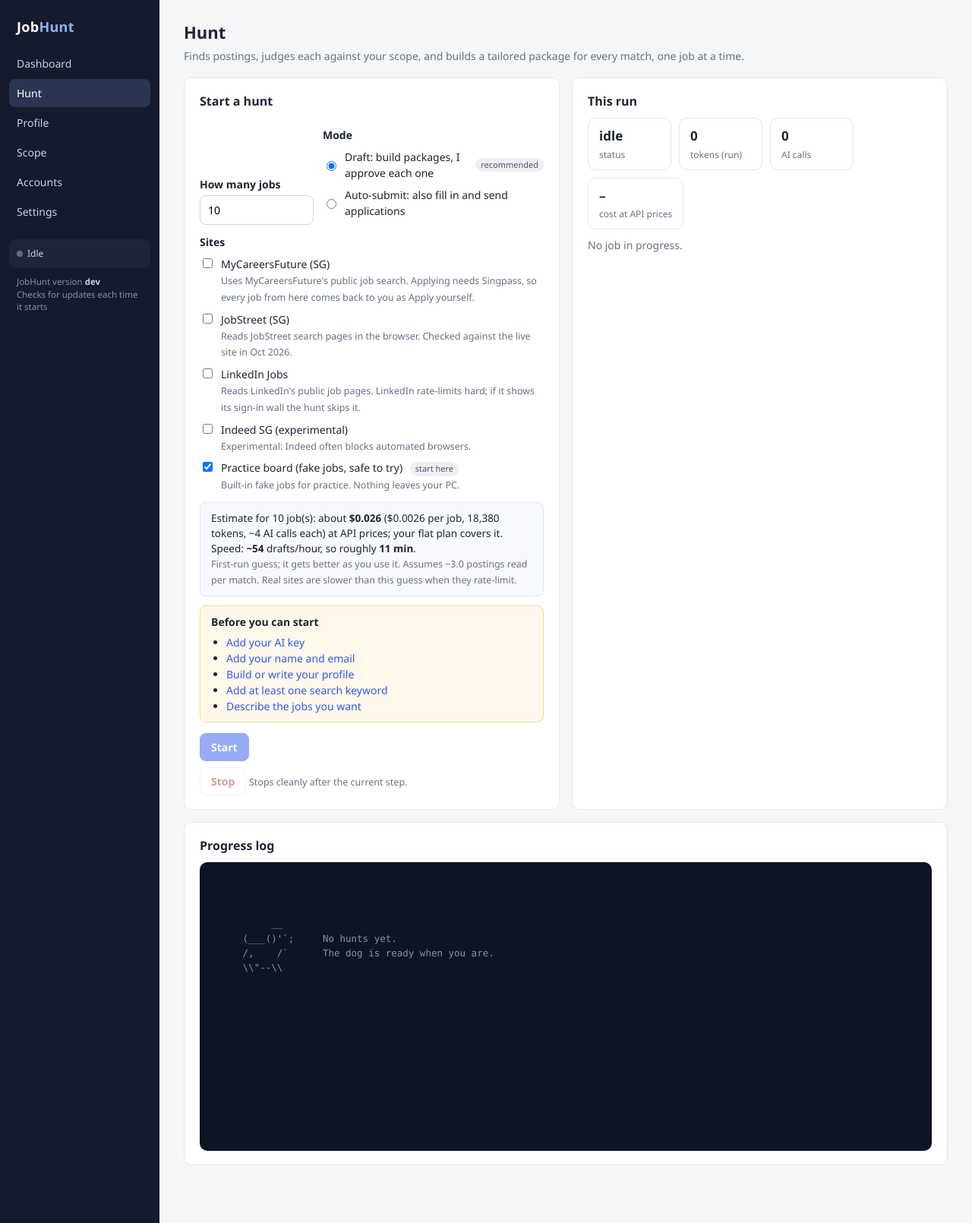
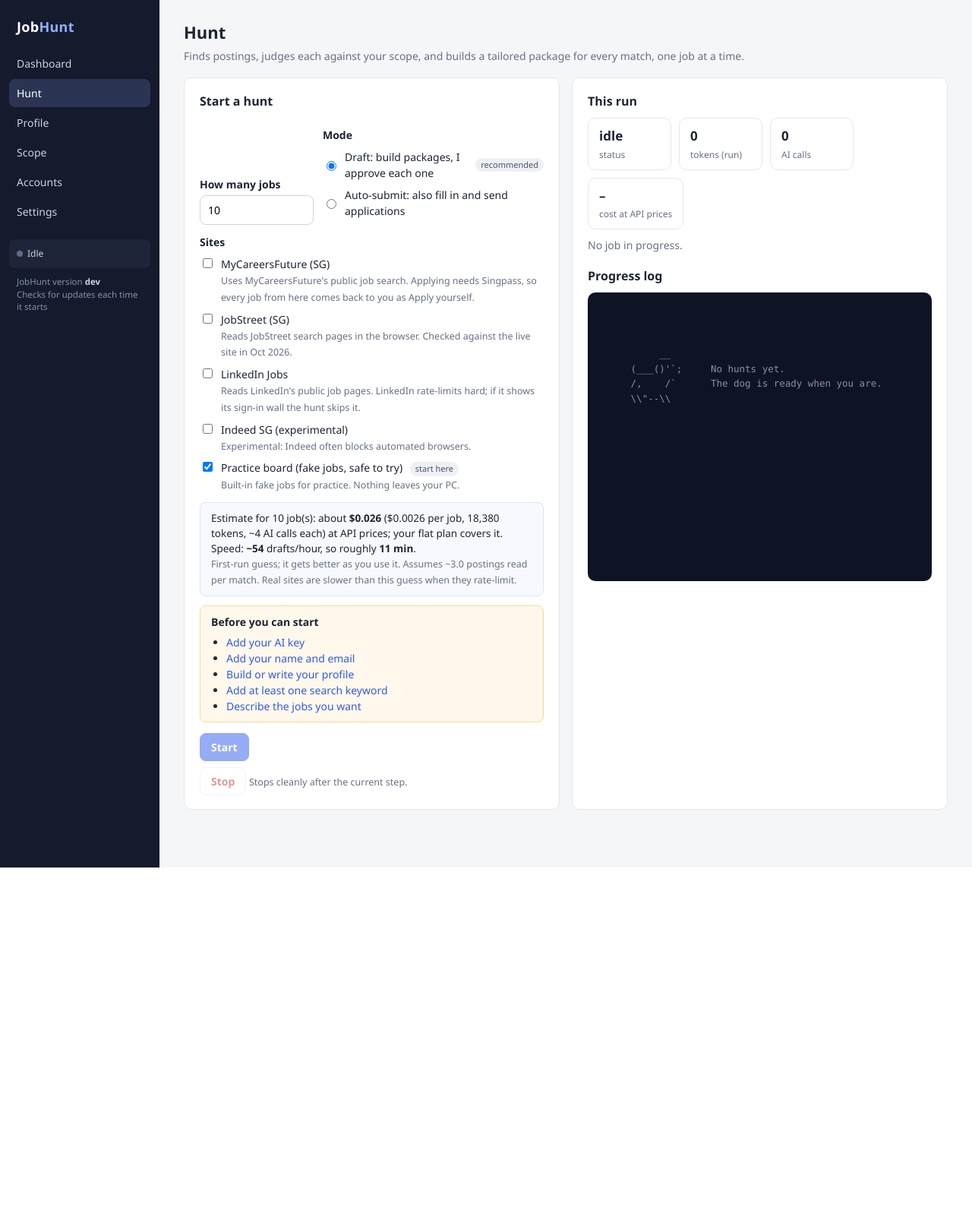
Before and after one commit to steefpls/JobHunt, a FastAPI app: page /hunt in a window 1280 px wide. Shown: the whole page at 76% size. After the commit the page ends 1142 px from the top, so only its background shows below. Run offline with FastAPI, Linux system fonts and the light colour scheme; data that the repository does not hold is empty; some libraries are stand-ins or nearby versions.

Commit message:
The progress log now sits under This run on the Hunt page, so you can see everything at once
Co-Authored-By: Claude Opus 5.5 <noreply@anthropic.com>

```diff
--- a/jobhunt/web/templates/hunt.html
+++ b/jobhunt/web/templates/hunt.html
@@ -65,6 +65,13 @@
     </div>
     <p class="muted" id="mJob" style="margin:10px 0 0">No job in progress.</p>
     <p class="muted" id="mCaps" style="margin:6px 0 0"></p>
+    <h2 style="margin-top:18px">Progress log</h2>
+    <div class="log" id="log">{% if not events %}<div id="logArt" class="art">
+        __
+   (___()'`;     No hunts yet.
+   /,    /`      The dog is ready when you are.
+   \\"--\\
+</div>{% endif %}{% for e in events %}<div class="{{ e.level }}"><span class="ts">{{ e.ts[11:19] }}</span> {{ e.message }}</div>{% endfor %}</div>
     {% if ready %}
     <h2 style="margin-top:18px" id="approve">Waiting for your approval <span class="badge Ready">{{ ready|length }}</span></h2>
     <p class="hint" style="margin-top:0">Review each package, then approve it, or apply yourself where the site needs you.</p>
@@ -83,16 +90,6 @@
     {% endif %}
   </div>
 </div>
-
-<div class="card">
-  <h2>Progress log</h2>
-  <div class="log" id="log">{% if not events %}<div id="logArt" class="art">
-        __
-   (___()'`;     No hunts yet.
-   /,    /`      The dog is ready when you are.
-   \\"--\\
-</div>{% endif %}{% for e in events %}<div class="{{ e.level }}"><span class="ts">{{ e.ts[11:19] }}</span> {{ e.message }}</div>{% endfor %}</div>
-</div>
 {% endblock %}
 {% block scripts %}
 <script src="/static/hunt.js"></script>
```
